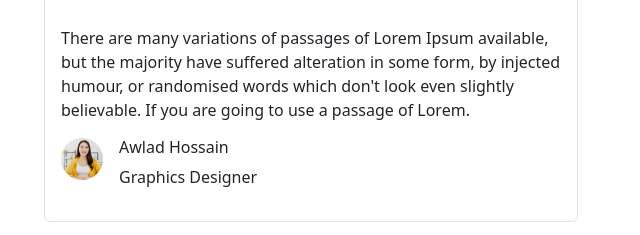
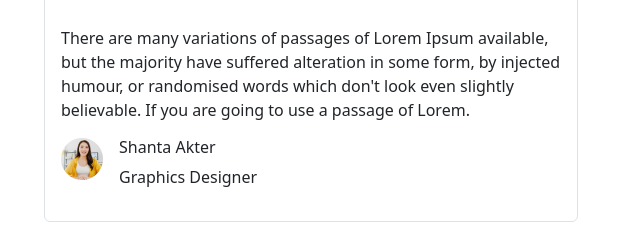
Before and after one commit to Mamun-Ashraf/tech-edu, a plain HTML site: page index.html in a window 1280 px wide. Shown: the part 3620-3855 px from the top of the page, 620-1260 px from the left. Drawn offline with nearby package versions, Linux system fonts and the light colour scheme.

Commit message:
updated student feedback

```diff
--- a/index.html
+++ b/index.html
@@ -403,7 +403,7 @@
                         <div class="d-flex">
                             <img src="images/student/student-6.png" class="h-50 me-3" alt="">
                             <div>
-                                <h6>Awlad Hossain</h6>
+                                <h6>Shanta Akter</h6>
                                 <p>Graphics Designer</p>
                             </div>
                         </div>
```
